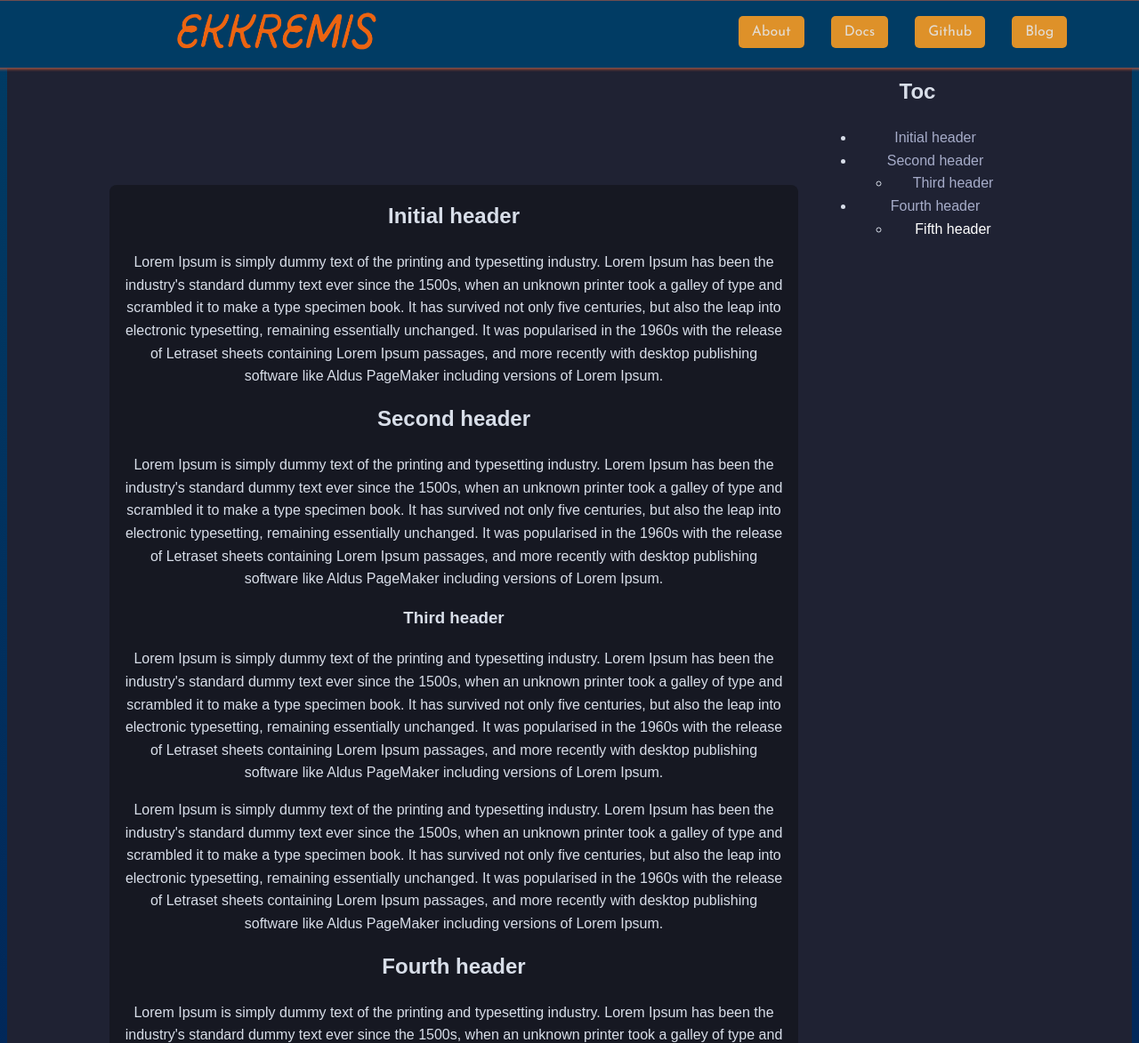
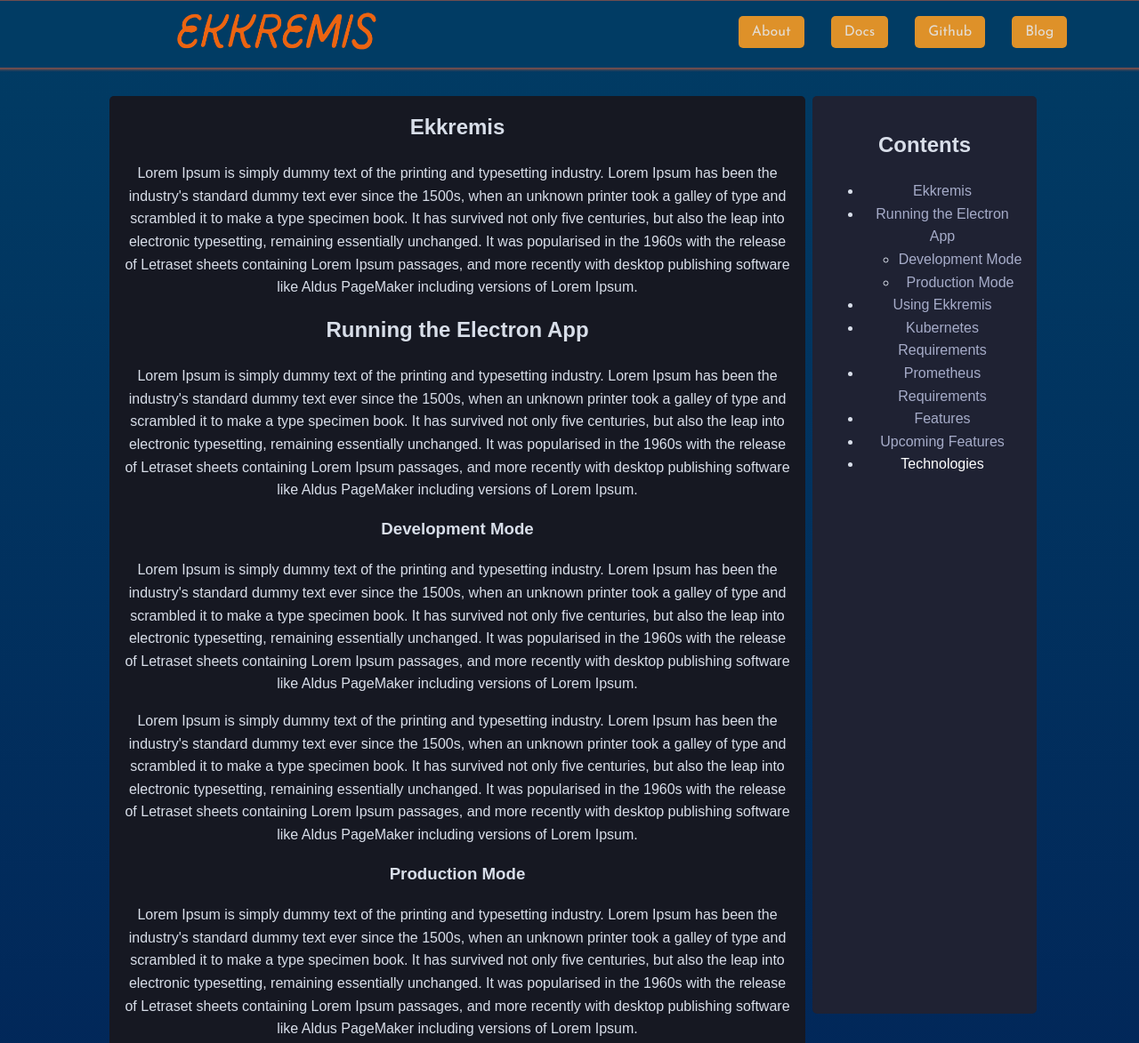
Before and after one commit to sQuadro53/EkkremisSplashPage, a React app: page /#/docs in a window 1280 px wide. Shown: the top 1173 px of the page at 89% size. Built offline with nearby package versions, Linux system fonts and the light colour scheme.

Commit message:
table of contents formating

```diff
--- a/client/components/Docs.js
+++ b/client/components/Docs.js
@@ -11,19 +11,34 @@ const Docs = () => {
     <div className="container">
       <TopBar />
       <main>
-        <h2 id="initial-header">Initial header</h2>
+        <h2 id="initial-header">Ekkremis</h2>
         <p>{DummyText}</p>
-        <h2 id="second-header">Second header</h2>
+        <h2 id="second-header">Running the Electron App</h2>
         <p>{DummyText}</p>
-        <h3 id="third-header">Third header</h3>
+        <h3 id="third-header">Development Mode</h3>
         <p>{DummyText}</p>
         <p>{DummyText}</p>
-        <h2 id="fourth-header">Fourth header</h2>
+        <h3 id="third-header">Production Mode</h3>
+        <p>{DummyText}</p>
+        <p>{DummyText}</p>
+        <h2 id="third-header">Using Ekkremis</h2>
+        <p>{DummyText}</p>
+        <p>{DummyText}</p>
+        <h2 id="fourth-header">Kubernetes Requirements</h2>
         <p>{DummyText}</p>
         <p>{DummyText}</p>
         <p>{DummyText}</p>
         <p>{DummyText}</p>
-        <h3 id="fifth-header">Fifth header</h3>
+        <h2 id="fifth-header">Prometheus Requirements</h2>
+        <p>{DummyText}</p>
+        <p>{DummyText}</p>
+        <h2 id="sixth-header">Features</h2>
+        <p>{DummyText}</p>
+        <p>{DummyText}</p>
+        <h2 id="seventh-header">Upcoming Features</h2>
+        <p>{DummyText}</p>
+        <p>{DummyText}</p>
+        <h2 id="eighth-header">Technologies</h2>
         <p>{DummyText}</p>
         <p>{DummyText}</p>
       </main>
--- a/client/components/Toc.js
+++ b/client/components/Toc.js
@@ -1,5 +1,6 @@
 import React, { useState, useEffect } from 'react';
 import Headings from './Headings';
+import '../styles/Docs.css';
 
 
 
@@ -93,7 +94,7 @@ const Toc = () => {
 
     return (
       <nav aria-label="Table of contents">
-        <h1>Toc</h1>
+        <h1>Contents</h1>
         <Headings headings={nestedHeadings} activeId={activeId} />
       </nav>
     );
--- a/client/styles/Docs.css
+++ b/client/styles/Docs.css
@@ -1,36 +1,37 @@
 body {
     font-family: sans-serif;
     line-height: 1.6;
-    background-color: #1F2233;
     color: #D8DEE9;
   }
   .container {
+    position: relative;
+    top: 100px;
     max-width: 1050px;
     margin: 0 auto;
     display: flex;
   }
 
   main {
-    margin-top: 200px;
     max-width: 800px;
     background-color: #161822;
     padding: 16px;
-    border-radius: 8px;
+    border-radius: 5px;
     margin-left: 8px;
   }
 
   nav {
-
+    padding-top: 150px;
     width: 220px;
     min-width: 220px;
     padding: 16px;
-    margin: 8px;
+    margin-left: 8px;
+    border-radius: 5px;
     align-self: flex-start;
-    position: -webkit-sticky; /* Safari */
     position: sticky;
-    top: 48px;
-    max-height: calc(100vh - 70px);
+    top: 50px;
+    height: 1000px;
     overflow: auto;
+    background-color: #1F2233;
   }
 
   @media screen and (max-width: 900px) {
```
Also changed, not shown: client/components/Headings.js (+1 -6 lines).
